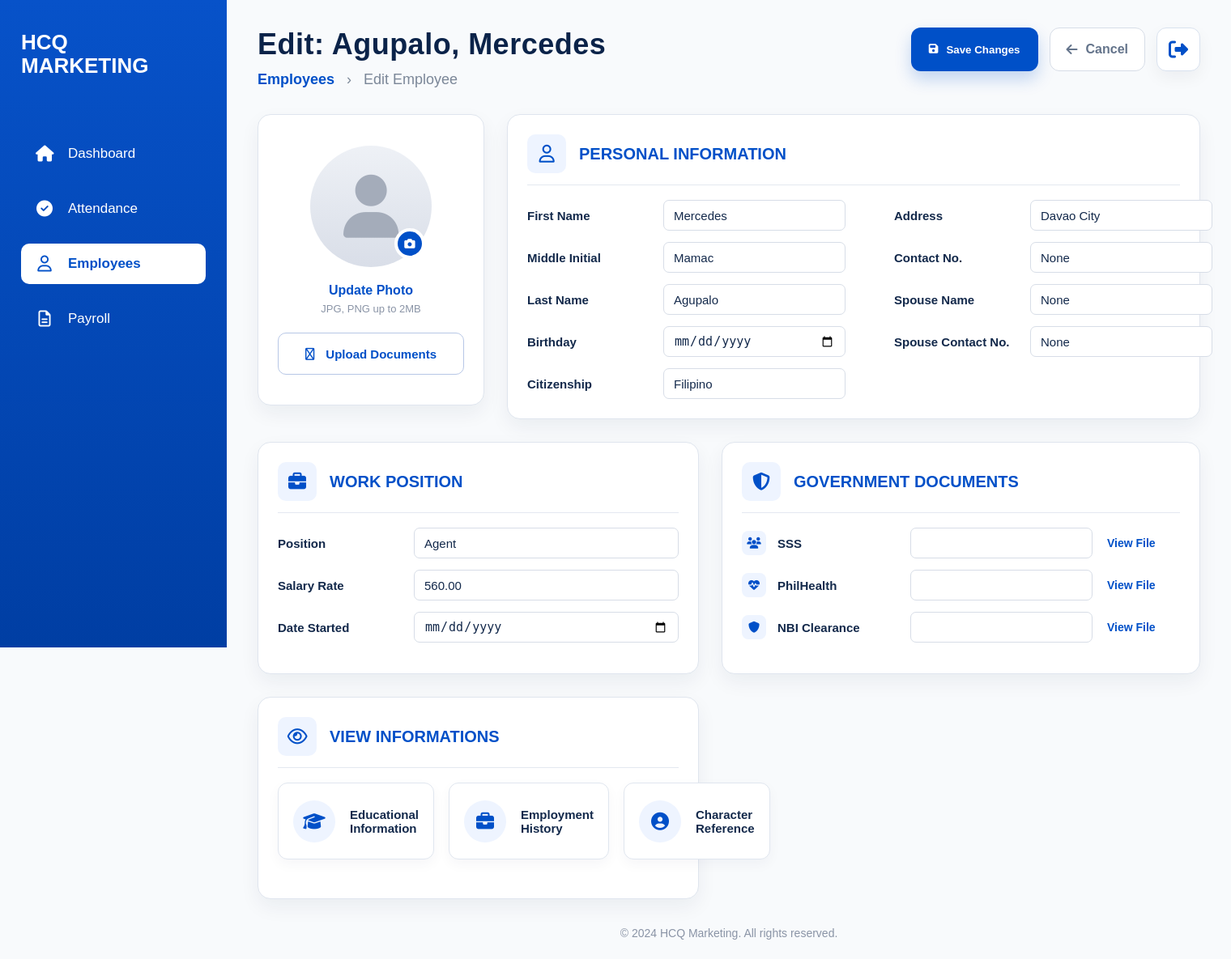
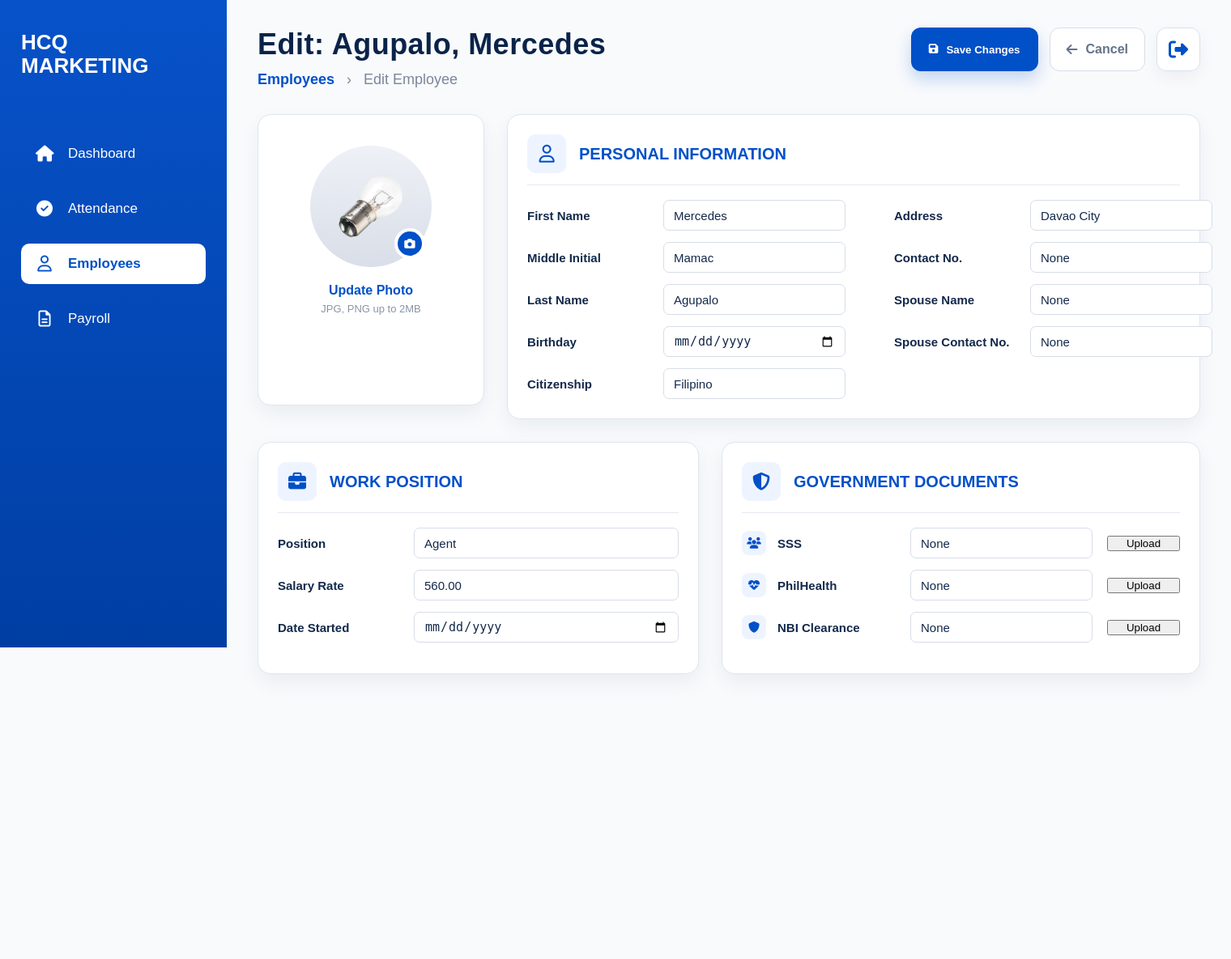
Before and after one commit to harlynqiu/Employee_Attendance, a Django app: page /employees-page/edit/3/ in a window 1520 px wide. Shown: the whole page at 81% size. After the commit the page ends 833 px from the top, so only its background shows below. Run offline with Django 5.2, Linux system fonts and the light colour scheme; data comes from the database, SQL or seed files in the repository; both versions use the stored data as it was after the commit.

Commit message:
new updates

```diff
--- a/EmployeeAttendance/urls.py
+++ b/EmployeeAttendance/urls.py
@@ -10,26 +10,25 @@ from django.conf.urls.static import static
 
 
 urlpatterns = [
+    path('admin/', admin.site.urls),
 
-    path('admin/', admin.site.urls),
-    path('api/',include('employees.urls')),
+    # API ROUTES
+    path('api/', include('employees.urls')),
     path('api/attendance/', include('attendance.urls')),
+
+    # DASHBOARD ROUTES
     path('', include('dashboard.urls')),
-
 ]
 
 
 # ==============================
-# MEDIA FILES (QR CODES, IMAGES)
+# MEDIA FILES
+# For uploaded employee photos,
+# government documents, QR codes
 # ==============================
 
-urlpatterns += static(
-    settings.MEDIA_URL,
-    document_root=settings.MEDIA_ROOT
-)
-
-
-print("DEBUG:", settings.DEBUG)
-print("MEDIA_URL:", settings.MEDIA_URL)
-print("MEDIA_ROOT:", settings.MEDIA_ROOT)
-print("URLPATTERNS:", urlpatterns)
+if settings.DEBUG:
+    urlpatterns += static(
+        settings.MEDIA_URL,
+        document_root=settings.MEDIA_ROOT
+    )
--- a/dashboard/templates/dashboard/edit_employee_page.html
+++ b/dashboard/templates/dashboard/edit_employee_page.html
@@ -8,6 +8,19 @@
 
     <link rel="stylesheet" href="{% static 'dashboard/dashboard.css' %}">
     <link rel="stylesheet" href="https://cdnjs.cloudflare.com/ajax/libs/font-awesome/6.5.1/css/all.min.css">
+
+    <style>
+
+        #photoPreview,
+        .avatar img{
+            width:100%;
+            height:100%;
+            object-fit:cover;
+            border-radius:50%;
+        }
+
+    </style>
+
 </head>
 
 <body>
@@ -48,7 +61,7 @@
 
     <main class="employee-content">
 
-        <form method="POST">
+        <form method="POST" enctype="multipart/form-data">
 
             {% csrf_token %}
 
@@ -104,12 +117,47 @@
                     <div class="avatar-wrap">
 
                         <div class="avatar">
-                            <i class="fa-solid fa-user"></i>
+
+                            {% if employee.photo %}
+
+                                <img
+                                    src="{{ employee.photo.url }}"
+                                    alt="Employee Photo"
+                                    id="photoPreview"
+                                >
+
+                            {% else %}
+
+                                <i class="fa-solid fa-user"
+                                   id="defaultPhotoIcon"></i>
+
+                                <img
+                                    src=""
+                                    alt="Employee Photo"
+                                    id="photoPreview"
+                                    style="display:none;"
+                                >
+
+                            {% endif %}
+
                         </div>
 
-                        <button class="camera-btn" type="button">
+                        <button
+                            class="camera-btn"
+                            type="button"
+                            onclick="document.getElementById('photoInput').click();"
+                        >
                             <i class="fa-solid fa-camera"></i>
                         </button>
+
+                        <input
+                            type="file"
+                            id="photoInput"
+                            name="photo"
+                            accept="image/jpeg,image/png,image/jpg"
+                            style="display:none;"
+                            onchange="previewPhoto(event)"
+                        >
 
                     </div>
 
@@ -120,11 +168,6 @@
                     <p class="upload-subtitle">
                         JPG, PNG up to 2MB
                     </p>
-
-                    <button class="upload-doc-btn" type="button">
-                        <i class="fa-regular fa-file-arrow-up"></i>
-                        Upload Documents
-                    </button>
 
                 </section>
 
@@ -310,210 +353,114 @@
 
                     <div class="profile-divider"></div>
 
+                    <!-- SSS -->
+
                     <div class="gov-row">
+
                         <div>
                             <i class="fa-solid fa-users"></i>
                             <label>SSS</label>
                         </div>
 
-                        <input type="text">
+                        <input
+                            type="text"
+                            name="sss_number"
+                            value="{{ employee.sss_number }}"
+                        >
 
-                        <a href="#">View File</a>
+                        <input
+                            type="file"
+                            name="sss_file"
+                            id="sssFile"
+                            style="display:none;"
+                        >
+
+                        <button
+                            type="button"
+                            onclick="document.getElementById('sssFile').click();"
+                        >
+                            Upload
+                        </button>
+
+                        {% if employee.sss_file %}
+                            <a href="{{ employee.sss_file.url }}" target="_blank">
+                                View File
+                            </a>
+                        {% endif %}
+
                     </div>
 
+                    <!-- PHILHEALTH -->
+
                     <div class="gov-row">
+
                         <div>
                             <i class="fa-solid fa-heart-pulse"></i>
                             <label>PhilHealth</label>
                         </div>
 
-                        <input type="text">
+                        <input
+                            type="text"
+                            name="philhealth_number"
+                            value="{{ employee.philhealth_number }}"
+                        >
 
-                        <a href="#">View File</a>
+                        <input
+                            type="file"
+                            name="philhealth_file"
+                            id="philhealthFile"
+                            style="display:none;"
+                        >
+
+                        <button
+                            type="button"
+                            onclick="document.getElementById('philhealthFile').click();"
+                        >
+                            Upload
+                        </button>
+
+                        {% if employee.philhealth_file %}
+                            <a href="{{ employee.philhealth_file.url }}" target="_blank">
+                                View File
+                            </a>
+                        {% endif %}
+
                     </div>
 
+                    <!-- NBI -->
+
                     <div class="gov-row">
+
                         <div>
                             <i class="fa-solid fa-shield"></i>
                             <label>NBI Clearance</label>
                         </div>
 
-                        <input type="text">
+                        <input
+                            type="text"
+                            name="nbi_clearance_number"
+                            value="{{ employee.nbi_clearance_number }}"
+                        >
 
-                        <a href="#">View File</a>
-                    </div>
-
-                </section>
-
-                <!-- INFORMATION -->
-
-                <section class="profile-card info-card">
-
-                    <div class="card-title">
-
-                        <div class="title-icon">
-                            <i class="fa-regular fa-eye"></i>
-                        </div>
-
-                        <h3>VIEW INFORMATIONS</h3>
-
-                    </div>
-
-                    <div class="profile-divider"></div>
-
-                    <div class="info-buttons">
+                        <input
+                            type="file"
+                            name="nbi_clearance_file"
+                            id="nbiFile"
+                            style="display:none;"
+                        >
 
                         <button
                             type="button"
-                            onclick="showInfoBox('educational-info')"
+                            onclick="document.getElementById('nbiFile').click();"
                         >
-
-                            <i class="fa-solid fa-graduation-cap"></i>
-
-                            <span>
-                                Educational<br>
-                                Information
-                            </span>
-
+                            Upload
                         </button>
 
-                        <button
-                            type="button"
-                            onclick="showInfoBox('employment-history')"
-                        >
-
-                            <i class="fa-solid fa-briefcase"></i>
-
-                            <span>
-                                Employment<br>
-                                History
-                            </span>
-
-                        </button>
-
-                        <button
-                            type="button"
-                            onclick="showInfoBox('character-reference')"
-                        >
-
-                            <i class="fa-solid fa-circle-user"></i>
-
-                            <span>
-                                Character<br>
-                                Reference
-                            </span>
-
-                        </button>
-
-                    </div>
-
-                    <!-- EDUCATION -->
-
-                    <div class="employee-extra-info">
-
-                        <div id="educational-info" class="extra-info-box">
-
-                            <h3>Educational Information</h3>
-
-                            <div class="extra-grid">
-
-                                <input
-                                    type="text"
-                                    name="elementary"
-                                    placeholder="Elementary"
-                                    value="{{ employee.elementary }}"
-                                >
-
-                                <input
-                                    type="text"
-                                    name="high_school"
-                                    placeholder="High School"
-                                    value="{{ employee.high_school }}"
-                                >
-
-                                <input
-                                    type="text"
-                                    name="college"
-                                    placeholder="College"
-                                    value="{{ employee.college }}"
-                                >
-
-                            </div>
-
-                        </div>
-
-                        <!-- EMPLOYMENT -->
-
-                        <div id="employment-history" class="extra-info-box">
-
-                            <h3>Employment History</h3>
-
-                            <div class="extra-grid">
-
-                                <input
-                                    type="text"
-                                    name="company_1"
-                                    placeholder="Company"
-                                    value="{{ employee.company_1 }}"
-                                >
-
-                                <input
-                                    type="text"
-                                    name="company_address_1"
-                                    placeholder="Address"
-                                    value="{{ employee.company_address_1 }}"
-                                >
-
-                                <input
-                                    type="text"
-                                    name="occupation_1"
-                                    placeholder="Occupation"
-                                    value="{{ employee.occupation_1 }}"
-                                >
-
-                                <input
-                                    type="text"
-                                    name="years_1"
-                                    placeholder="Years"
-                                    value="{{ employee.years_1 }}"
-                                >
-
-                            </div>
-
-                        </div>
-
-                        <!-- CHARACTER -->
-
-                        <div id="character-reference" class="extra-info-box">
-
-                            <h3>Character Reference</h3>
-
-                            <div class="extra-grid">
-
-                                <input
-                                    type="text"
-                                    name="reference_name_1"
-                                    placeholder="Reference Name"
-                                    value="{{ employee.reference_name_1 }}"
-                                >
-
-                                <input
-                                    type="text"
-                                    name="reference_occupation_1"
-                                    placeholder="Occupation"
-                                    value="{{ employee.reference_occupation_1 }}"
-                                >
-
-                                <input
-                                    type="text"
-                                    name="reference_contact_1"
-                                    placeholder="Contact Number"
-                                    value="{{ employee.reference_contact_1 }}"
-                                >
-
-                            </div>
-
-                        </div>
+                        {% if employee.nbi_clearance_file %}
+                            <a href="{{ employee.nbi_clearance_file.url }}" target="_blank">
+                                View File
+                            </a>
+                        {% endif %}
 
                     </div>
 
@@ -523,30 +470,27 @@
 
         </form>
 
-        <footer class="employee-footer">
-            © 2024 HCQ Marketing. All rights reserved.
-        </footer>
-
     </main>
 
 </div>
 
 <script>
 
-function showInfoBox(boxId) {
+function previewPhoto(event) {
 
-    const boxes = document.querySelectorAll('.extra-info-box');
+    const file = event.target.files[0];
 
-    boxes.forEach(function(box) {
-        box.style.display = 'none';
-    });
+    if (!file) return;
 
-    const selectedBox = document.getElementById(boxId);
+    const preview = document.getElementById('photoPreview');
+    const icon = document.getElementById('defaultPhotoIcon');
 
-    if (selectedBox) {
-        selectedBox.style.display = 'block';
+    preview.src = URL.createObjectURL(file);
+    preview.style.display = 'block';
+
+    if (icon) {
+        icon.style.display = 'none';
     }
-
 }
 
 </script>
--- a/dashboard/views.py
+++ b/dashboard/views.py
@@ -106,6 +106,8 @@ def edit_employee_page_view(request, employee_id):
     employee = get_object_or_404(Employee, id=employee_id)
 
     if request.method == 'POST':
+        print("FILES:", request.FILES)
+
         employee.first_name = request.POST.get('first_name', '')
         employee.middle_initial = request.POST.get('middle_initial', '')
         employee.last_name = request.POST.get('last_name', '')
@@ -115,26 +117,48 @@ def edit_employee_page_view(request, employee_id):
 
         employee.spouse_name = request.POST.get('spouse_name', '')
         employee.spouse_contact_number = request.POST.get('spouse_contact_number', '')
-
         employee.citizenship = request.POST.get('citizenship', '')
 
-        date_of_birth = request.POST.get('date_of_birth')
-        if date_of_birth:
-            employee.date_of_birth = date_of_birth
-
+        employee.date_of_birth = request.POST.get('date_of_birth') or None
         employee.position = request.POST.get('position', '')
         employee.rate = request.POST.get('rate') or 0
+        employee.date_started = request.POST.get('date_started') or None
 
-        date_started = request.POST.get('date_started')
-        if date_started:
-            employee.date_started = date_started
+        employee.elementary = request.POST.get('elementary', '')
+        employee.high_school = request.POST.get('high_school', '')
+        employee.college = request.POST.get('college', '')
+
+        employee.company_1 = request.POST.get('company_1', '')
+        employee.company_address_1 = request.POST.get('company_address_1', '')
+        employee.occupation_1 = request.POST.get('occupation_1', '')
+        employee.years_1 = request.POST.get('years_1', '')
+
+        employee.reference_name_1 = request.POST.get('reference_name_1', '')
+        employee.reference_occupation_1 = request.POST.get('reference_occupation_1', '')
+        employee.reference_contact_1 = request.POST.get('reference_contact_1', '')
+
+        if 'photo' in request.FILES:
+            employee.photo = request.FILES['photo']
+
+        employee.sss_number = request.POST.get('sss_number', '')
+        employee.philhealth_number = request.POST.get('philhealth_number', '')
+        employee.nbi_clearance_number = request.POST.get('nbi_clearance_number', '')
+
+        if 'sss_file' in request.FILES:
+            employee.sss_file = request.FILES['sss_file']
+
+        if 'philhealth_file' in request.FILES:
+            employee.philhealth_file = request.FILES['philhealth_file']
+
+        if 'nbi_clearance_file' in request.FILES:
+            employee.nbi_clearance_file = request.FILES['nbi_clearance_file']
 
         employee.save()
 
+        print("SAVED PHOTO:", employee.photo)
+
         return redirect(f'/employees-page/{employee.id}/')
 
-    context = {
+    return render(request, 'dashboard/edit_employee_page.html', {
         'employee': employee,
-    }
-
-    return render(request, 'dashboard/edit_employee_page.html', context)
+    })
--- a/employees/models.py
+++ b/employees/models.py
@@ -337,6 +337,12 @@ class Employee(models.Model):
 
     # FILES
 
+    photo = models.ImageField(
+        upload_to='employee_photos/',
+        blank=True,
+        null=True
+    )
+
     qr_code = models.ImageField(
         upload_to='employee_qrcodes/',
         blank=True,
```
Also changed, not shown: dashboard/templates/dashboard/view_employee_page.html (+52 -110 lines), attendance/migrations/0016_alter_attendance_id.py (added), db.sqlite3, employees/migrations/0012_employee_photo_alter_employee_id.py (added), media/employee_photos/adj_wrench_stanley.jpg (added), media/employee_photos/autobulb_dc_medium.png (added).
